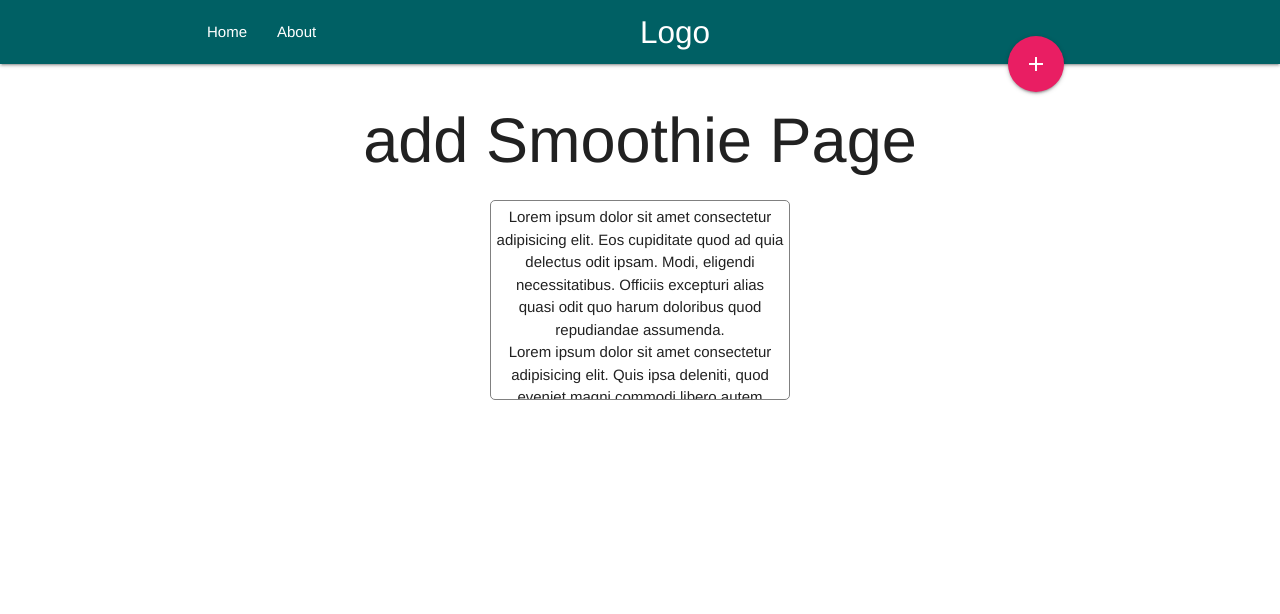
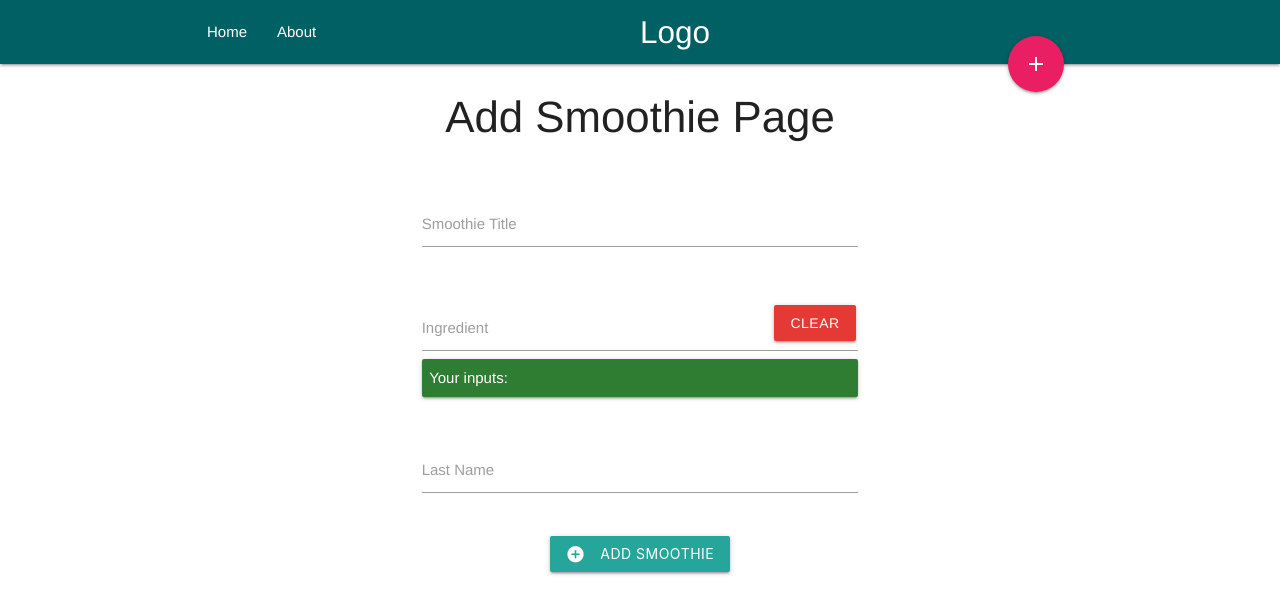
Before and after one commit to Muhammad-Moftah/vue-firebase, a Vue app: page /addsmoothie in a window 1280 px wide. Shown: the top 614 px of the page. Built offline with nearby package versions, Linux system fonts and the light colour scheme.

Commit message:
add smootie page

```diff
--- a/src/App.vue
+++ b/src/App.vue
@@ -2,13 +2,6 @@
   <div id="app">
     <Navbar />
     <router-view />
-
-    <div id="scroll">
-      Lorem ipsum dolor sit amet consectetur adipisicing elit. Eos cupiditate quod ad quia delectus odit ipsam. Modi, eligendi necessitatibus. Officiis excepturi alias quasi odit quo harum doloribus quod repudiandae assumenda. <br>
-      Lorem ipsum dolor sit amet consectetur adipisicing elit. Quis ipsa deleniti, quod eveniet magni commodi libero autem officiis doloribus nostrum asperiores consequatur sit quaerat exercitationem mollitia facilis? Id, illo eius.
-      <br>
-      Lorem ipsum dolor sit amet consectetur, adipisicing elit. Vitae voluptatibus dolor eaque esse dignissimos recusandae suscipit natus! Adipisci vitae veniam consectetur placeat, debitis quo officiis ipsam blanditiis voluptatem cum? Voluptatem.
-    </div>
   </div>
 </template>
 
@@ -55,11 +48,27 @@ export default {
 }
 
 /* ==== Style Scrollbar ==== */
+body{
+  min-height: 1200px;
+  overflow-y: overlay;
+}
+
+h1,
+h2,
+h3,
+h4,
+h5,
+h6,
+a,
+button,
+input[type=button],
+input[type="submit"],
+th{
+  text-transform: capitalize;
+}
+
 ::-webkit-scrollbar {
-  width: 7px;
-}
-::-webkit-scrollbar {
-  width: 13px;
+  width: 10px;
 }
 ::-webkit-scrollbar-track {
   -webkit-box-shadow: inset 0 0 6px rgba(0, 0, 0, 0.3);
@@ -69,10 +78,7 @@ export default {
   background-color: #0000003d;
 }
 ::-webkit-scrollbar-thumb:hover {
-  background-color: #8f8f8f;
-}
-body{
-  overflow-y: overlay;
+  background-color: #575757c2;
 }
 
 #scroll{
@@ -86,12 +92,6 @@ body{
   transition: all 0.5s ease
 }
 
-/* #scroll::-webkit-scrollbar{
-  width: 7px;
-}
-#scroll:hover::-webkit-scrollbar{
-  width: 13px;
-} */
 /* ===== Styling Select ===== */
 ::-moz-selection {
   color: white;
--- a/src/components/AddSmoothie.vue
+++ b/src/components/AddSmoothie.vue
@@ -1,13 +1,58 @@
 <template>
-  <h1>add Smoothie Page</h1>
+  <div class="container">
+    <h3 class="border mb-5">add Smoothie Page</h3>
+      <form class="col s12" @submit.prevent="addSmoothie">
+        <div class="row">
+          <div class="input-field col offset-s3 s6">
+            <input id="Smoothie" type="text" class="validat" v-model="title"/>
+            <label for="Smoothie">Smoothie Title</label>
+          </div>
+        </div>
+
+        <div class="row">
+          <div class="input-field col offset-s3 s6">
+            <input id="ingredient" type="text" class="validat" @keypress.enter.prevent="addIng" v-model="another"/>
+            <label for="ingredient">Ingredient</label>
+            <span style="position:absolute; right:14px" @click="ingredients = []" class="btn red darken-1 waves-effect">Clear</span>
+            <aside>
+               <p class="m-0 left-align p-2 card green darken-3 white-text">Your inputs: {{ingredients.toString()}}</p>
+            </aside>
+
+          </div>
+        </div>
+
+        <div class="row">
+          <div class="input-field col offset-s3 s6">
+            <input id="last_name" type="text" class="validat" />
+            <label for="last_name">Last Name</label>
+          </div>
+        </div>
+        <button type="submit" class="waves-light btn">
+          <i class="material-icons left">add_circle</i>Add Smoothie
+        </button>
+      </form>
+    </div>
 </template>
 
 <script>
-export default {
-
-}
+  export default {
+    name:"AddSmoothie",
+    data(){
+      return {
+        title:"",
+        another:null,
+        ingredients:[],
+        feedback:null
+      }
+    },
+    methods:{
+      addSmoothie(){
+        console.log("Title = " + this.title)
+      },
+      addIng(){
+        this.ingredients.push(this.another);
+        this.another = null;
+      }
+    }
+  };
 </script>
-
-<style>
-
-</style>
--- a/src/views/Index.vue
+++ b/src/views/Index.vue
@@ -22,6 +22,13 @@
           </article>
         </div>
       </div>
+    </div>
+
+     <div id="scroll">
+      Lorem ipsum dolor sit amet consectetur adipisicing elit. Eos cupiditate quod ad quia delectus odit ipsam. Modi, eligendi necessitatibus. Officiis excepturi alias quasi odit quo harum doloribus quod repudiandae assumenda. <br>
+      Lorem ipsum dolor sit amet consectetur adipisicing elit. Quis ipsa deleniti, quod eveniet magni commodi libero autem officiis doloribus nostrum asperiores consequatur sit quaerat exercitationem mollitia facilis? Id, illo eius.
+      <br>
+      Lorem ipsum dolor sit amet consectetur, adipisicing elit. Vitae voluptatibus dolor eaque esse dignissimos recusandae suscipit natus! Adipisci vitae veniam consectetur placeat, debitis quo officiis ipsam blanditiis voluptatem cum? Voluptatem.
     </div>
   </section>
 </template>
```
